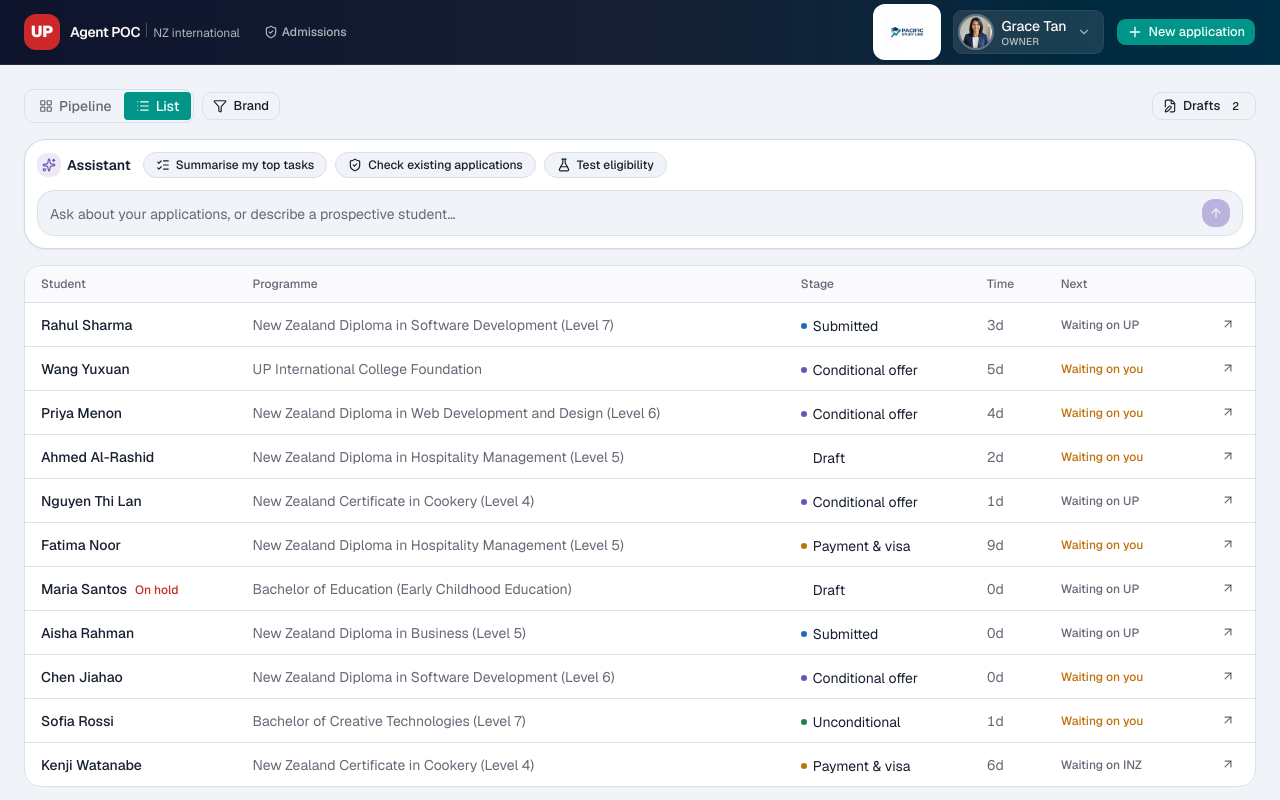
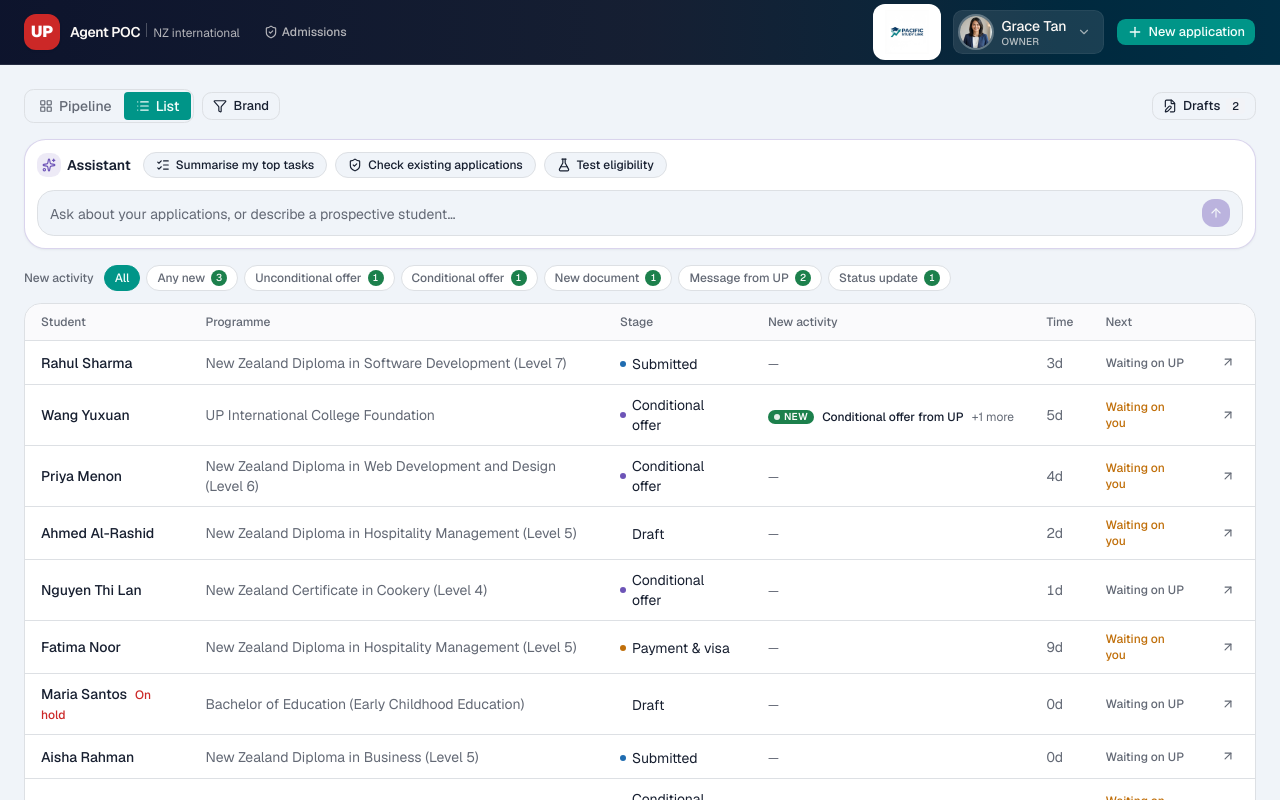
Before and after one commit to kostia-gif/up-international-enrolment, a Next.js app: page / in a window 1280 px wide. Both pictures are taken after a click on the button "List". Shown: the top 800 px of the page. Built offline with nearby package versions, Linux system fonts and the light colour scheme.

Commit message:
Show new activity in list view with activity filters

```diff
--- a/app/page.tsx
+++ b/app/page.tsx
@@ -8,6 +8,7 @@ import { ApplicationList } from '@/components/dashboard/application-list'
 import { AssistantPanel } from '@/components/dashboard/assistant-panel'
 import { DraftsButton } from '@/components/dashboard/drafts-button'
 import { useStore } from '@/lib/store'
+import { ACTIVITY_CATEGORIES, newActivity, type ActivityCategory } from '@/lib/documents'
 import { Button } from '@/components/ui/button'
 import {
   DropdownMenu,
@@ -20,6 +21,7 @@ import {
 import { cn } from '@/lib/utils'
 
 type View = 'pipeline' | 'list'
+type ActivityFilter = null | 'any' | ActivityCategory
 
 export default function DashboardPage() {
   const { visibleApplications } = useStore()
@@ -32,6 +34,8 @@ export default function DashboardPage() {
     [visibleApplications],
   )
 
+  const [activity, setActivity] = useState<ActivityFilter>(null)
+
   const filtered = useMemo(
     () =>
       visibleApplications.filter((a) => {
@@ -39,6 +43,29 @@ export default function DashboardPage() {
         return true
       }),
     [visibleApplications, brand],
+  )
+
+  const activityById = useMemo(
+    () => new Map(filtered.map((a) => [a.id, newActivity(a)])),
+    [filtered],
+  )
+  const activityCounts = useMemo(() => {
+    const counts: Record<string, number> = { any: 0 }
+    for (const items of activityById.values()) {
+      if (items.length) counts.any++
+      for (const c of new Set(items.map((i) => i.category))) counts[c] = (counts[c] ?? 0) + 1
+    }
+    return counts
+  }, [activityById])
+  const listRows = useMemo(
+    () =>
+      activity
+        ? filtered.filter((a) => {
+            const items = activityById.get(a.id) ?? []
+            return activity === 'any' ? items.length > 0 : items.some((i) => i.category === activity)
+          })
+        : filtered,
+    [filtered, activity, activityById],
   )
 
   const drafts = filtered.filter((a) => a.stage === 'Draft')
@@ -129,11 +156,76 @@ export default function DashboardPage() {
           {view === 'pipeline' ? (
             <StageBoard applications={filtered} focusId={focusId} onFocus={setFocusId} />
           ) : (
-            <ApplicationList applications={filtered} focusId={focusId} onFocus={setFocusId} />
+            <div className="flex flex-col gap-3">
+              <div
+                role="group"
+                aria-label="Filter by new activity"
+                className="flex flex-wrap items-center gap-1.5"
+              >
+                <span className="mr-1 text-xs font-medium text-muted-foreground">New activity</span>
+                <ActivityChip active={activity === null} onClick={() => setActivity(null)} label="All" />
+                <ActivityChip
+                  active={activity === 'any'}
+                  onClick={() => setActivity('any')}
+                  label="Any new"
+                  count={activityCounts.any}
+                />
+                {ACTIVITY_CATEGORIES.map((c) => (
+                  <ActivityChip
+                    key={c.key}
+                    active={activity === c.key}
+                    onClick={() => setActivity(activity === c.key ? null : c.key)}
+                    label={c.label}
+                    count={activityCounts[c.key] ?? 0}
+                  />
+                ))}
+              </div>
+              <ApplicationList applications={listRows} focusId={focusId} onFocus={setFocusId} />
+            </div>
           )}
         </div>
       </main>
     </div>
+  )
+}
+
+function ActivityChip({
+  active,
+  onClick,
+  label,
+  count,
+}: {
+  active: boolean
+  onClick: () => void
+  label: string
+  count?: number
+}) {
+  const empty = count === 0
+  return (
+    <button
+      type="button"
+      onClick={onClick}
+      aria-pressed={active}
+      disabled={empty && !active}
+      className={cn(
+        'inline-flex items-center gap-1.5 rounded-full border px-2.5 py-1 text-xs font-medium transition-colors disabled:cursor-not-allowed disabled:opacity-50',
+        active
+          ? 'border-primary bg-primary text-primary-foreground'
+          : 'border-border bg-card text-muted-foreground hover:text-foreground',
+      )}
+    >
+      {label}
+      {count !== undefined && count > 0 && (
+        <span
+          className={cn(
+            'inline-flex min-w-4 items-center justify-center rounded-full px-1 text-[10px] leading-4 tabular-nums',
+            active ? 'bg-primary-foreground/20' : 'bg-success text-success-foreground',
+          )}
+        >
+          {count}
+        </span>
+      )}
+    </button>
   )
 }
 
--- a/components/dashboard/application-list.tsx
+++ b/components/dashboard/application-list.tsx
@@ -6,7 +6,25 @@ import type { Application } from '@/lib/types'
 import { BOARD_COLUMNS, waitingOn, WAITING_LABEL } from '@/lib/dashboard'
 import { toneDot } from '@/lib/status'
 import { cn } from '@/lib/utils'
+import { newActivity } from '@/lib/documents'
+import { NewBadge } from '@/components/new-badge'
 import { daysLabel } from './stage-board'
+
+function NewActivityCell({ app }: { app: Application }) {
+  const items = newActivity(app)
+  if (items.length === 0) return <span className="text-xs text-muted-foreground">{'—'}</span>
+  const [latest, ...rest] = items
+  return (
+    <span
+      className="inline-flex items-center gap-2 text-xs"
+      title={items.map((i) => i.label).join('\n')}
+    >
+      <NewBadge />
+      <span className="font-medium text-foreground">{latest.label}</span>
+      {rest.length > 0 && <span className="text-muted-foreground">+{rest.length} more</span>}
+    </span>
+  )
+}
 
 const STAGE_ORDER = Object.fromEntries(BOARD_COLUMNS.map((c, i) => [c.key, i]))
 const STAGE_TONE = Object.fromEntries(BOARD_COLUMNS.map((c) => [c.key, c.tone]))
@@ -40,6 +58,7 @@ export function ApplicationList({
             <th className="px-4 py-2.5 font-medium">Student</th>
             <th className="px-4 py-2.5 font-medium">Programme</th>
             <th className="px-4 py-2.5 font-medium">Stage</th>
+            <th className="px-4 py-2.5 font-medium">New activity</th>
             <th className="px-4 py-2.5 font-medium">Time</th>
             <th className="px-4 py-2.5 font-medium">Next</th>
             <th className="px-4 py-2.5">
@@ -75,6 +94,9 @@ export function ApplicationList({
                     {app.stage}
                   </span>
                 </td>
+                <td className="px-4 py-2.5">
+                  <NewActivityCell app={app} />
+                </td>
                 <td className="px-4 py-2.5 text-muted-foreground tabular-nums">
                   {daysLabel(app.daysInStage)}
                 </td>
--- a/lib/documents.ts
+++ b/lib/documents.ts
@@ -116,6 +116,54 @@ export function unconditionalChecklist(app: Application): ChecklistItem[] {
     }))
 }
 
+export type ActivityCategory = 'unconditional-offer' | 'conditional-offer' | 'document' | 'message' | 'update'
+
+export const ACTIVITY_CATEGORIES: { key: ActivityCategory; label: string }[] = [
+  { key: 'unconditional-offer', label: 'Unconditional offer' },
+  { key: 'conditional-offer', label: 'Conditional offer' },
+  { key: 'document', label: 'New document' },
+  { key: 'message', label: 'Message from UP' },
+  { key: 'update', label: 'Status update' },
+]
+
+export interface NewActivityItem {
+  category: ActivityCategory
+  label: string
+  ts: string
+}
+
+// Everything UP or the system added since the agent last opened the application.
+// Offers lead because they change what the agent does next; the rest is newest first.
+export function newActivity(app: Application): NewActivityItem[] {
+  const viewedAt = app.activityViewedAt
+  const items: NewActivityItem[] = []
+
+  for (const l of offerLetters(app)) {
+    if (isNewOffer(l, viewedAt) || (l.kind === 'up-conditional' && newUpConditionalOffer(app) === l)) {
+      items.push({
+        category: l.kind === 'unconditional' ? 'unconditional-offer' : 'conditional-offer',
+        label: l.kind === 'unconditional' ? 'Unconditional offer issued' : 'Conditional offer from UP',
+        ts: l.issuedAt,
+      })
+    }
+  }
+  for (const d of app.documents) {
+    if (isNewDocument(d, viewedAt)) {
+      items.push({ category: 'document', label: `${docTypeLabel(d.type)} added`, ts: d.addedAt! })
+    }
+  }
+  for (const e of app.events) {
+    // Document events duplicate the file and offer entries above.
+    if (!isNewEvent(e, viewedAt) || e.kind === 'document' || /offer/i.test(e.label)) continue
+    items.push({ category: e.kind === 'comms' ? 'message' : 'update', label: e.label, ts: e.ts })
+  }
+  if (items.length === 0 && app.unseenUpdate && app.unseenUpdate !== NEW_UP_OFFER_UPDATE) {
+    items.push({ category: 'update', label: app.unseenUpdate, ts: '' })
+  }
+  const isOffer = (i: NewActivityItem) => i.category.endsWith('-offer')
+  return items.sort((a, b) => Number(isOffer(b)) - Number(isOffer(a)) || b.ts.localeCompare(a.ts))
+}
+
 export const NEW_UP_OFFER_UPDATE = 'New conditional offer from UP'
 
 // The latest conditional offer UP issued on the agent's behalf, if the agent hasn't seen it yet.
```
